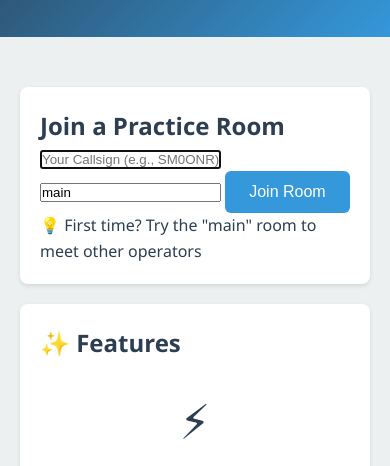
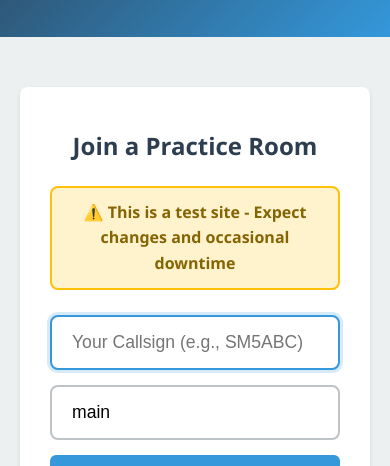
Before and after one commit to tompatulpan/duration-encoded-cw-protocol, a plain HTML site: page web_platform_tcp/public/index.html in a window 390 px wide. Shown: the part 173-639 px from the top of the page. Drawn offline with Linux system fonts and the light colour scheme; no server answers.

Commit message:
feat: Add Quick Join section with room form and test notice; implement random text generation for practice drills

```diff
--- a/web_platform_tcp/public/css/styles.css
+++ b/web_platform_tcp/public/css/styles.css
@@ -230,9 +230,83 @@ textarea:focus {
   margin-bottom: 10px;
 }
 
+/* Quick Join Section */
+.quick-join {
+  text-align: center;
+  padding: 40px 30px !important;
+}
+
+.quick-join h2 {
+  font-size: 2em;
+  margin-bottom: 20px;
+  color: var(--primary-color);
+}
+
+.test-notice {
+  background: #fff3cd;
+  color: #856404;
+  border: 2px solid #ffc107;
+  padding: 12px 20px;
+  border-radius: 8px;
+  margin-bottom: 25px;
+  font-weight: 600;
+  font-size: 1.1em;
+}
+
+.room-form {
+  display: flex;
+  flex-direction: column;
+  align-items: center;
+  gap: 15px;
+  max-width: 500px;
+  margin: 0 auto 20px;
+}
+
+.room-form input {
+  width: 100%;
+  padding: 15px 20px;
+  font-size: 1.1em;
+  border: 2px solid var(--border-color);
+  border-radius: 8px;
+  transition: all 0.3s;
+}
+
+.room-form input:focus {
+  outline: none;
+  border-color: var(--secondary-color);
+  box-shadow: 0 0 0 3px rgba(52, 152, 219, 0.2);
+}
+
+.room-form button {
+  width: 100%;
+  padding: 15px 20px;
+  font-size: 1.2em;
+  font-weight: 600;
+}
+
+.hint {
+  font-size: 1.1em;
+  color: #555;
+  margin-top: 10px;
+}
+
 /* Responsive */
 @media (max-width: 1024px) {
   .room-container {
     grid-template-columns: 1fr;
   }
 }
+
+@media (max-width: 768px) {
+  .quick-join h2 {
+    font-size: 1.5em;
+  }
+
+  .room-form {
+    max-width: 100%;
+  }
+
+  .test-notice {
+    font-size: 1em;
+  }
+}
--- a/web_platform_tcp/public/index.html
+++ b/web_platform_tcp/public/index.html
@@ -18,8 +18,9 @@
         <!-- Quick Join Section -->
         <section class="quick-join">
             <h2>Join a Practice Room</h2>
+            <div class="test-notice">⚠️ This is a test site - Expect changes and occasional downtime</div>
             <div class="room-form">
-                <input type="text" id="callsign" placeholder="Your Callsign (e.g., SM0ONR)" maxlength="10" required>
+                <input type="text" id="callsign" placeholder="Your Callsign (e.g., SM5ABC)" maxlength="10" required>
                 <input type="text" id="roomName" placeholder="Room name (optional, default: main)" value="main">
                 <button id="joinButton" class="btn-primary">Join Room</button>
             </div>
@@ -27,7 +28,7 @@
         </section>
 
         <!-- Features -->
-        <section class="features">
+        <!-- <section class="features">
             <h2>✨ Features</h2>
             <div class="feature-grid">
                 <div class="feature">
@@ -61,10 +62,10 @@
                     <p>Different frequencies for each operator - easy identification</p>
                 </div>
             </div>
-        </section>
+        </section> -->
 
         <!-- How It Works -->
-        <section class="how-it-works">
+        <!-- <section class="how-it-works">
             <h2>🔧 How It Works</h2>
             <div class="steps">
                 <div class="step">
@@ -88,10 +89,10 @@
                     <p>Jitter buffer schedules audio + decoder shows text</p>
                 </div>
             </div>
-        </section>
+        </section> -->
 
         <!-- Technical Details -->
-        <section class="technical">
+        <!-- <section class="technical">
             <h2>🔬 Technical Details</h2>
             <div class="tech-grid">
                 <div class="tech-item">
@@ -119,20 +120,20 @@
                     <p>Supports 100+ concurrent users</p>
                 </div>
             </div>
-        </section>
+        </section> -->
 
         <!-- Active Rooms -->
-        <section class="active-rooms">
+        <!-- <section class="active-rooms">
             <h2>🏠 Active Rooms</h2>
             <div id="roomsList" class="rooms-list">
                 <p>Loading...</p>
             </div>
-        </section>
+        </section> -->
     </main>
 
     <footer>
         <div class="container">
-            <p>CW Studio - TCP Timestamp Protocol</p>
+            <p>CW Studio - DECW Protocol - https://github.com/tompatulpan/duration-encoded-cw-protocol</p>
             <p>Built with Cloudflare Workers • Open Source • MIT License</p>
             <p>73 de SM0ONR 📻</p>
         </div>
```
Also changed, not shown: web_platform_tcp/public/js/room-controller.js (+47 -2 lines), web_platform_tcp/public/room.html (+2 -3 lines).
